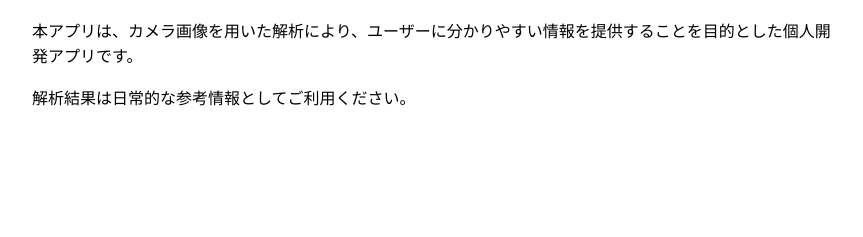
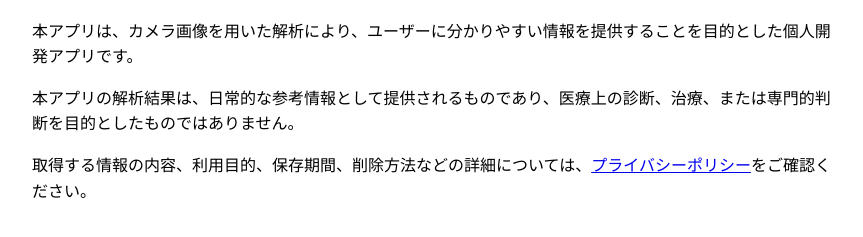
Before and after one commit to nishimotoworks2025/privacy-policy-musclemirror, a plain HTML site: page about.html in a window 1280 px wide. Shown: the part 133-370 px from the top of the page, without its empty margins (208-1071 px from the left). Drawn offline with Linux system fonts and the light colour scheme.

Commit message:
Update about.html
edit1

```diff
--- a/about.html
+++ b/about.html
@@ -39,7 +39,8 @@
 
     <h1>このアプリについて</h1>
     <p>本アプリは、カメラ画像を用いた解析により、ユーザーに分かりやすい情報を提供することを目的とした個人開発アプリです。</p>
-    <p>解析結果は日常的な参考情報としてご利用ください。</p>
+    <p>本アプリの解析結果は、日常的な参考情報として提供されるものであり、医療上の診断、治療、または専門的判断を目的としたものではありません。</p>
+    <p>取得する情報の内容、利用目的、保存期間、削除方法などの詳細については、<a href="index.html">プライバシーポリシー</a>をご確認ください。</p>
 </body>
 
 </html>
```
